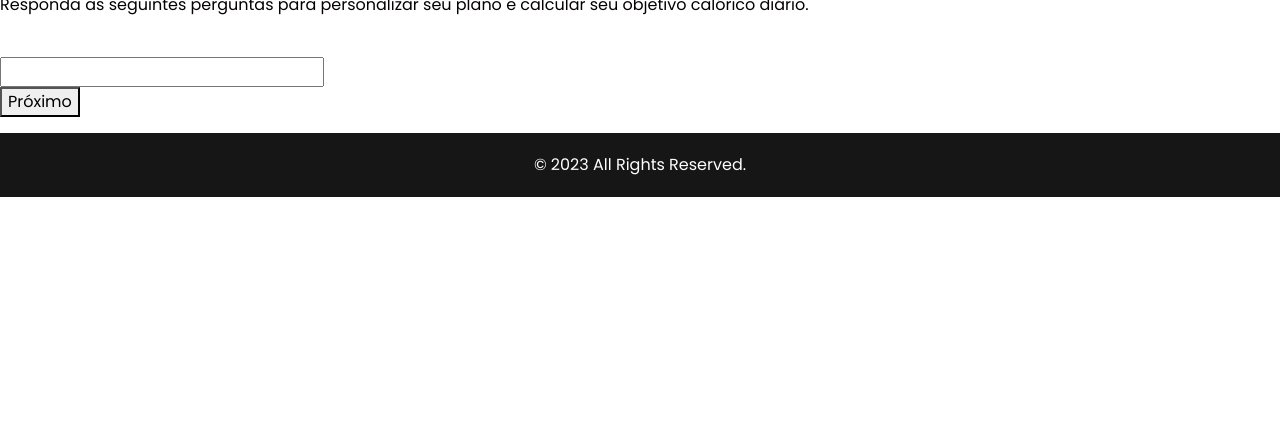
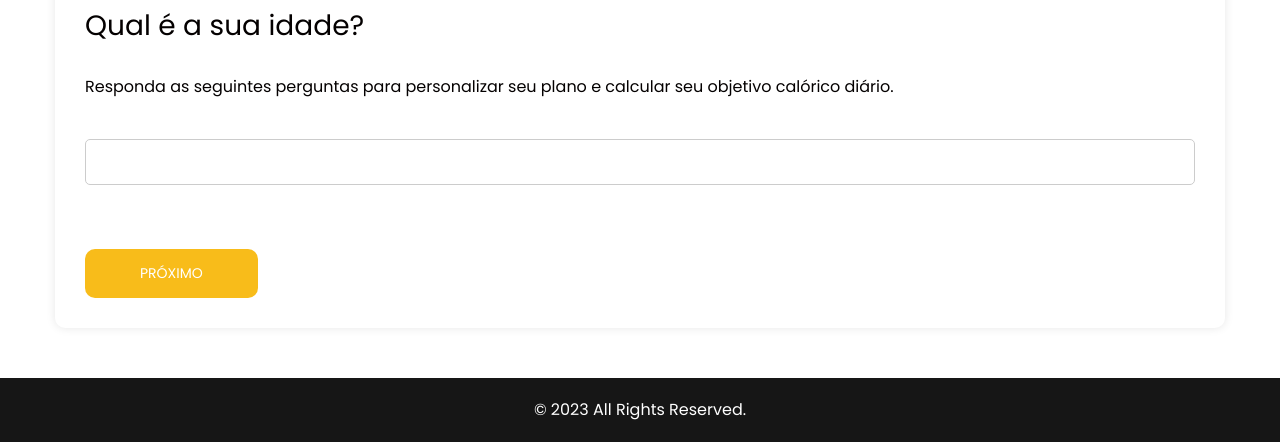
Before and after one commit to pedroanicio/SmartEat, a PHP site: page /html/calculo6.php in a window 1280 px wide. Shown: the part 478-920 px from the top of the page. Before the commit the page ends 675 px from the top, so only its background shows below. Run offline with PHP 8.4, Linux system fonts and the light colour scheme; the visitor is signed in with stand-in values (Sample User, id 1); some libraries are stand-ins or nearby versions; some web fonts are replaced.

Commit message:
melhoriasFrontEnd

```diff
--- a/html/calculo6.php
+++ b/html/calculo6.php
@@ -85,7 +85,7 @@
     </div>
 
     <form name="formIdade" method="post" action="calculo6.php">
-        <div class="content-container">
+        <div class="container register-form">
             <div class="row">
                 <div class="col-12">
                     <h1 class="mt-32">Qual é a sua idade?</h1>
@@ -101,14 +101,12 @@
                 <input type="text" name="update" value="" maxlength="150" required>
                 <label class="label mb-8 ml-8 required"></label>
             </div>
-        </div>
-
-        <div class="button-bottom-container">
-            <button type="submit" onclick="yz_events.sendGaEvent('ProSignUp', 'Submit', 'Height');" name="height[submit]" class="yz-btn blue submit-button">
+            <div class="button-bottom-container">
+            <button class="botaocalculo" type="submit" onclick="yz_events.sendGaEvent('ProSignUp', 'Submit', 'Height');" name="height[submit]" class="yz-btn blue submit-button">
             Próximo
         </button>
         </div>
-        <input type="hidden" id="height__token" name="height[_token]" value="ROssfvN2jaZClELmckqPuEAB0Bb7fmq0pfOkTrJQIWE">
+        </div>
     </form>
 </main>
 
--- a/html/session.php
+++ b/html/session.php
@@ -1,6 +1,6 @@
 <?php
   session_start();
-  print_r($_SESSION);
+  //print_r($_SESSION);
   if((!isset($_SESSION['email']) == true) and (!isset($_SESSION['senha']) == true))
     {
         unset($_SESSION['email']);
--- a/style/style.css
+++ b/style/style.css
@@ -974,3 +974,132 @@ body {
 
   /* end footer section*/
   /*# sourceMappingURL=style.css.map */
+
+  /*calculo */
+
+/* Main section styles */
+.full-height {
+  padding: 50px 0;
+}
+/* Container styles */
+.container {
+  max-width: 1200px;
+  margin: 0 auto;
+}
+
+/* Pagination styles */
+.pagination {
+  text-align: center;
+  margin-top: 16px;
+}
+
+/* Form styles */
+.register-form {
+  background-color: #fff;
+  padding: 30px;
+  border-radius: 10px;
+  box-shadow: 0 0 10px rgba(0, 0, 0, 0.1);
+}
+/* Form heading styles */
+.register-form h1 {
+  font-size: 28px;
+  margin-bottom: 32px;
+}
+/* Goal section styles */
+.checkbox-button {
+  display: flex;
+  flex-direction: column;
+
+  input[type="radio"] {
+    display: none;
+  }
+
+  label {
+    padding: 10px;
+    margin: 5px;
+    cursor: pointer;
+    border: 1px solid #ccc;
+    border-radius: 5px;
+    transition: background-color 0.3s;
+  }
+
+  input[type="radio"]:checked + label {
+    background-color: #f8bc1a;
+    color: #fff;
+  }
+}
+.botaocalculo{
+  background-color: #f8bc1a;
+  border: none;
+  border-radius: 10px;
+  color: #fff;
+  padding: 14px 55px;
+  font-size: 14px;
+  text-transform: uppercase;
+  margin-top: 20px;
+}
+.botaocalculo:hover {
+  background-color: #dda201;
+}
+/* Content container styles */
+.content-container {
+  background-color: #fff;
+  padding: 30px;
+  border-radius: 10px;
+  box-shadow: 0 0 10px rgba(0, 0, 0, 0.1);
+  margin-top: 50px;
+}
+
+/* Form heading styles */
+.content-container h1 {
+  font-size: 28px;
+  margin-bottom: 32px;
+}
+
+/* Form paragraph styles */
+.content-container p {
+  font-size: 16px;
+  margin-top: 16px;
+}
+/* Input wrapper styles */
+.input-label-wrapper {
+  position: relative;
+  margin-top: 4px;
+}
+
+/* Input styles */
+.input-label-wrapper input {
+  width: 100%;
+  padding: 10px;
+  border: 1px solid #ccc;
+  border-radius: 5px;
+}
+
+/* Button container styles */
+.button-bottom-container {
+  margin-top: 20px;
+}
+.bodyFinal{
+  font-family: 'Poppins', sans-serif;
+  background-color: #f8f9fa;
+  color: #333;
+}
+.resultadosFinais{
+  display: flex;
+  flex-direction: column;
+  align-items: center;
+  padding: 20px;
+}
+.info-container {
+  background-color: #fff;
+  border-radius: 10px;
+  box-shadow: 0 0 10px rgba(0, 0, 0, 0.1);
+  margin: 20px;
+  padding: 20px;
+  width: 80%;
+}
+.tituloFInal{
+  color: #c59100;
+  font-size: 24px;
+  margin-bottom: 10px;
+}
```
Also changed, not shown: html/calculo.php (+4 -4 lines), html/calculo2.php (+4 -4 lines), html/calculo3.php (+4 -5 lines), html/calculo4.php (+4 -4 lines), html/calculo5.php (+4 -5 lines), html/calculoConsumoCalorico.php (+107 -73 lines).
